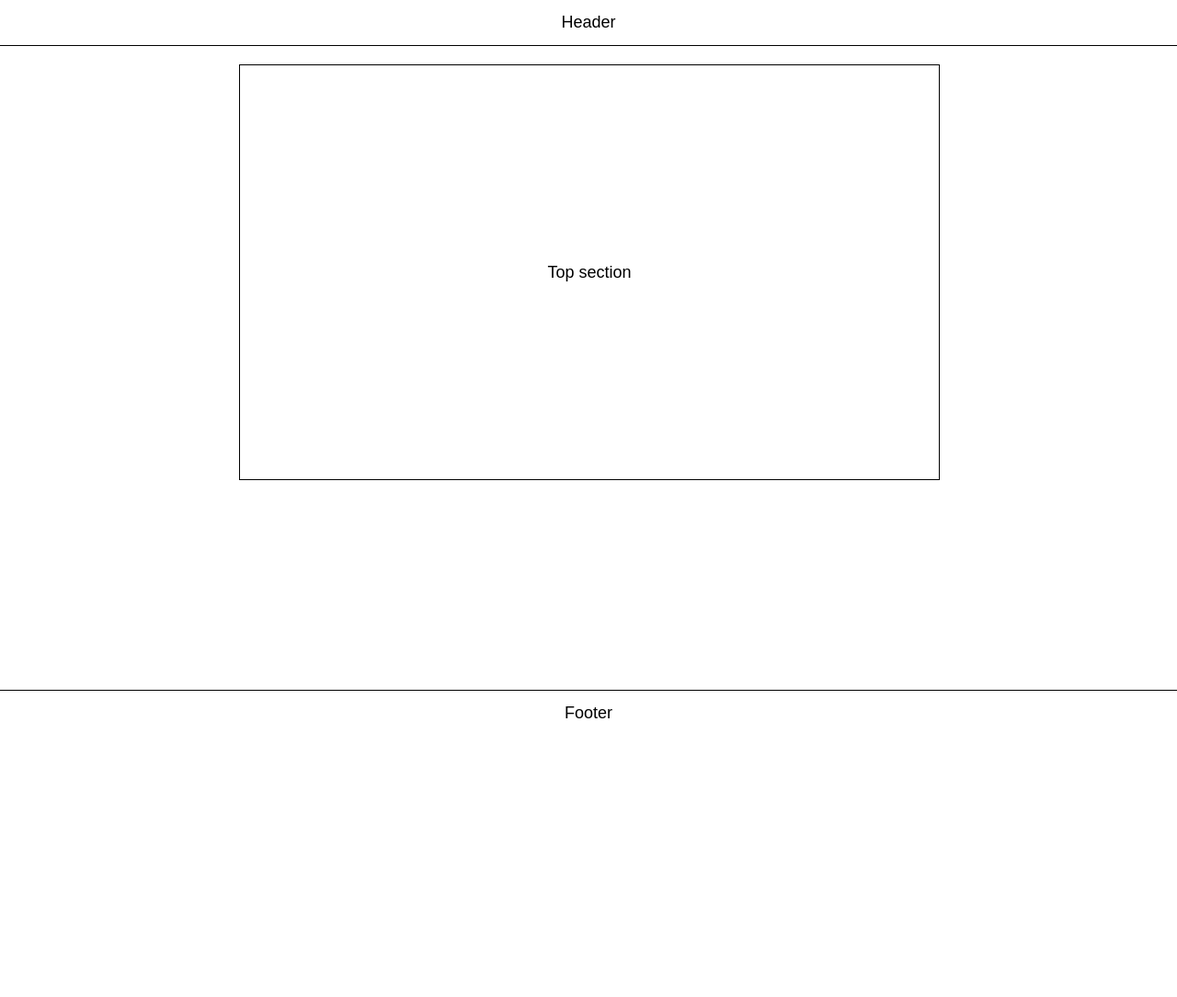
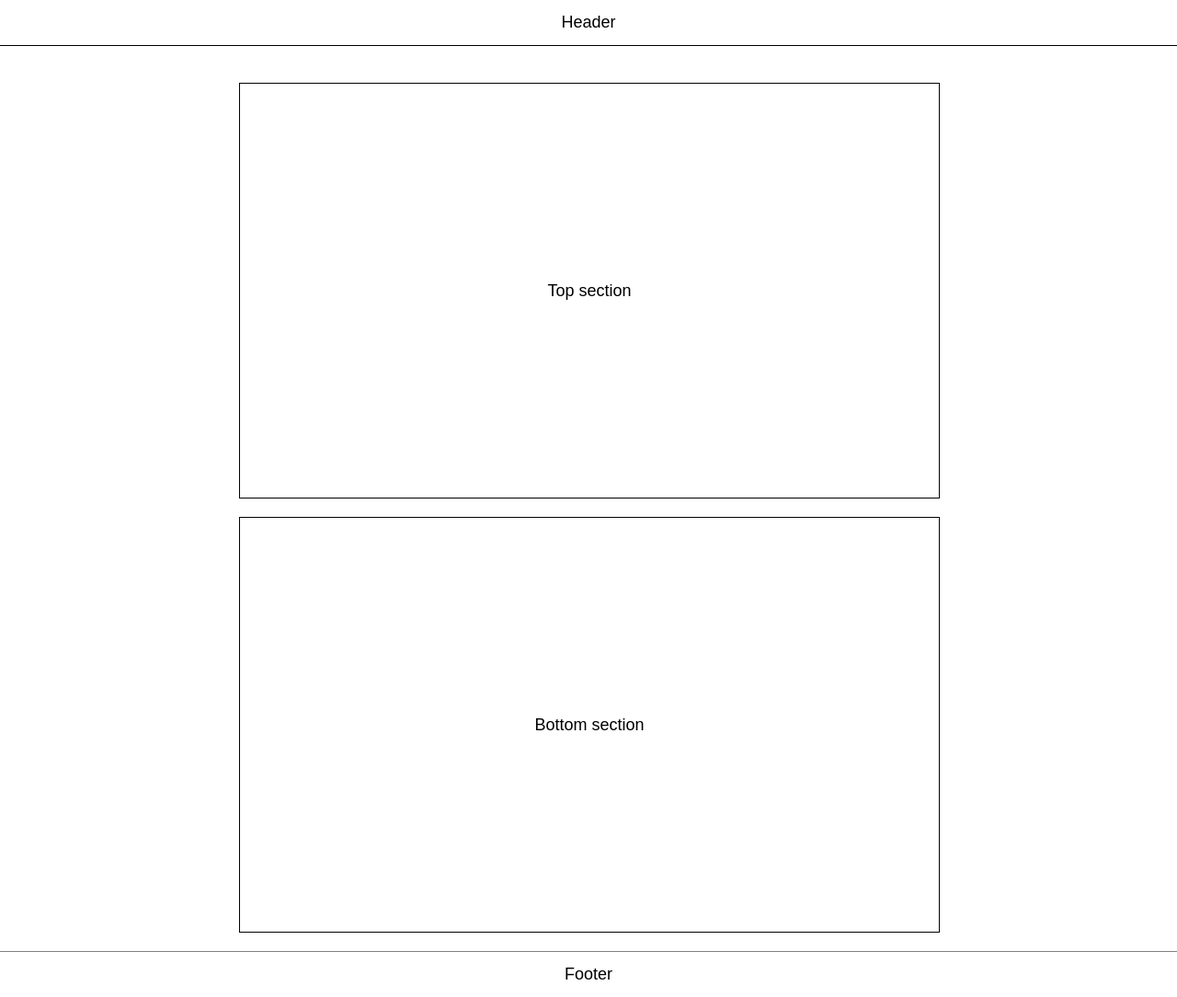
Before and after one commit to ooloo-io/github-flow-demircaner, a website: page src/index.html in a window 1280 px wide. Shown: the whole page at 92% size. Before the commit the page ends 800 px from the top, so only its background shows below. Drawn offline with nearby package versions, Linux system fonts and the light colour scheme.

Commit message:
Add bottom section

```diff
--- a/src/index.html
+++ b/src/index.html
@@ -1,6 +1,7 @@
 <!doctype html>
 
 <html lang="en">
+
 <head>
   <meta charset="utf-8">
 
@@ -20,9 +21,13 @@
     <section class="section">
       Top section
     </section>
+    <section class="section">
+      Bottom section
+    </section>
   </main>
   <footer class="footer">
     Footer
   </footer>
 </body>
+
 </html>
--- a/src/styles.css
+++ b/src/styles.css
@@ -30,8 +30,23 @@ body {
 .section {
   height: 450px;
   width: 100%;
+  margin-top: 20px;
   display: flex;
   justify-content: center;
   align-items: center;
   border: 1px solid black;
 }
+
+.footer {
+  border-top: 1px solid gray;
+>>>>>>> 13e491a (Add bottom section)
+}
+
+.section {
+  height: 450px;
+  width: 100%;
+  display: flex;
+  justify-content: center;
+  align-items: center;
+  border: 1px solid black;
+}
```
